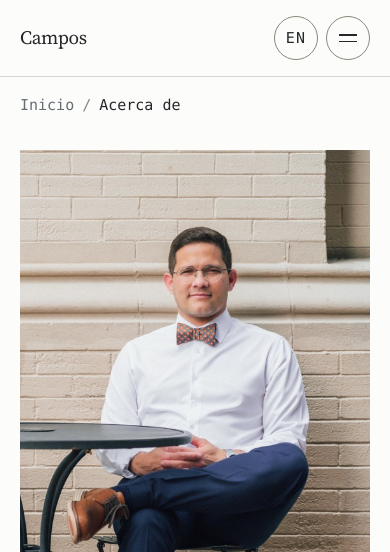
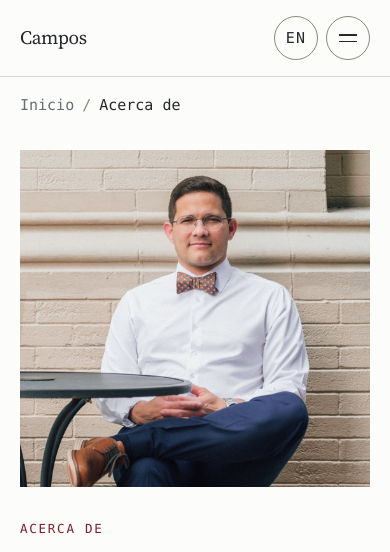
Before and after one commit to Welsa316/Camim-Law-Redesign, an Astro site in the folder site/: page /juan-campos in a window 390 px wide. Shown: the top 552 px of the page. Built offline with nearby package versions, Linux system fonts and the light colour scheme; Astro itself is replaced by a stand-in of ours.

Commit message:
Make the attorney page's photograph a band on a phone
Capped by height with width:auto it came out 305px wide inside a 412px
screen, floating between two margins, and tall enough to fill the whole
first screen — so on the page that exists to say who he is, his name was
below the fold. It fills the column now and is short enough that the
name and the summary line arrive with it.

Measured at 412x730: name ends at 554 and the summary at 635, against a
phone bar starting at 662.

Co-Authored-By: Claude Opus 5 <noreply@anthropic.com>

```diff
--- a/site/src/components/AttorneyPage.astro
+++ b/site/src/components/AttorneyPage.astro
@@ -147,11 +147,19 @@ const title = `${ATTORNEY.displayName.value}, ${ATTORNEY.credentialSuffix.value}
     }
     .ahead-figure { justify-self: end; width: 100%; max-width: 400px; }
   }
-  /* On a phone the photograph is the first thing, then his name under it. */
+  /* On a phone the photograph is the first thing, then his name under it —
+     but as a band, not a snapshot. Capped by height with `width: auto` it came
+     out 305px wide inside a 412px screen, floating between two margins, and it
+     filled the whole first screen so his name was below the fold on the page
+     that exists to say who he is. It fills the column now and is short enough
+     that the name and the summary line arrive with it. */
   @media (max-width: 899px) {
-    .ahead-inner { grid-template-areas: "fig" "text"; }
+    .ahead-inner { grid-template-areas: "fig" "text"; gap: var(--spacing-s6); }
     .ahead-figure { grid-area: fig; }
     .ahead-text { grid-area: text; }
-    .ahead-figure img { max-height: 58vh; width: auto; margin-inline: auto; }
+    .ahead-figure img {
+      width: 100%; height: clamp(230px, 40vh, 340px);
+      object-fit: cover; object-position: 50% 34%;
+    }
   }
 </style>
```
